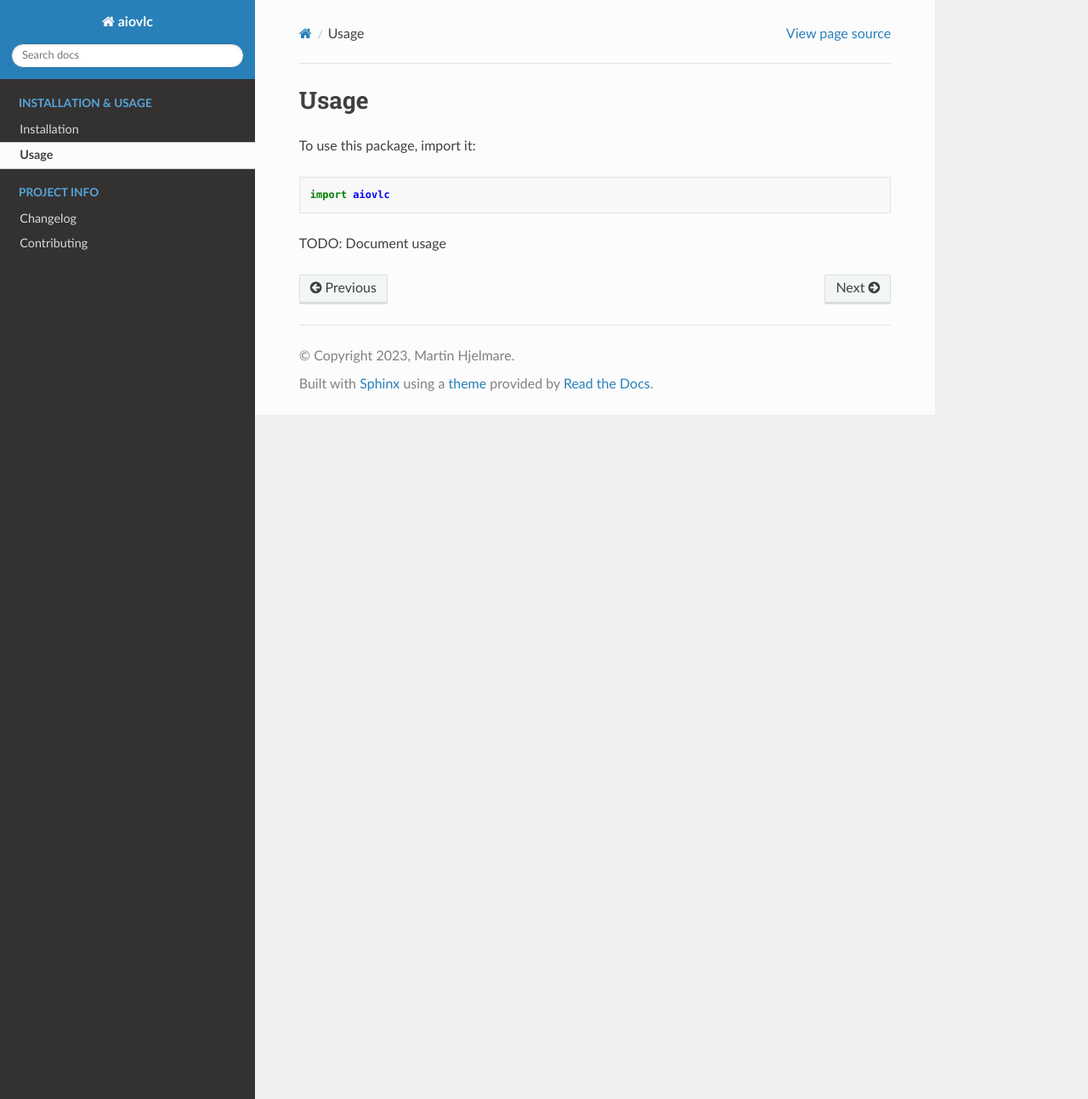
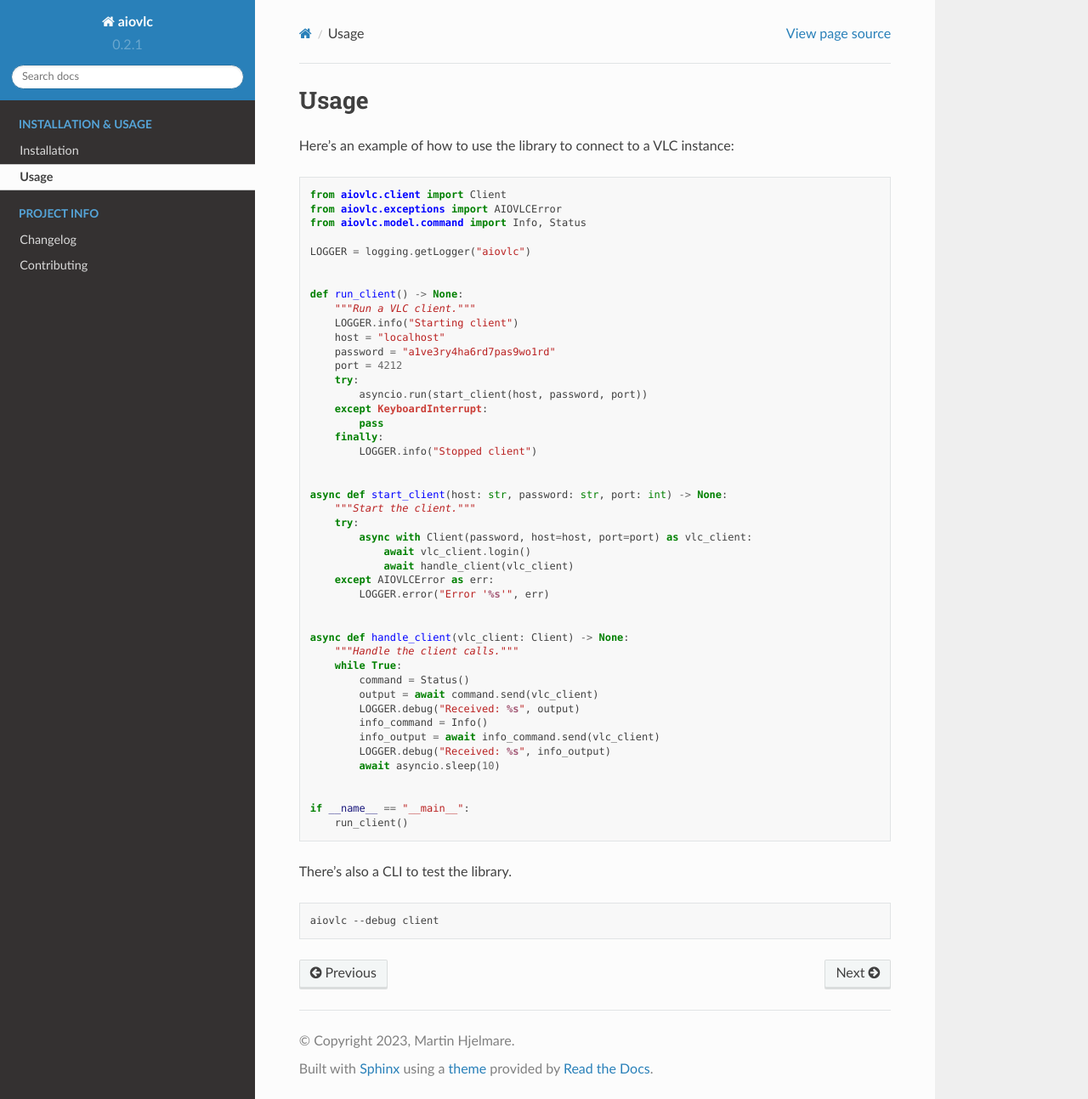
Before and after one commit to MartinHjelmare/aiovlc, a Sphinx documentation site: the page built from docs/usage.md, in a window 1280 px wide and 1293 px high. Shown: the whole window at 85% size. Built offline with Sphinx 7.4.7 and the Read the Docs theme 2.0.0, drawn with Linux system fonts in a browser that asks for light colours.

Commit message:
docs: extend docs (#212)

````diff
--- a/docs/conf.py
+++ b/docs/conf.py
@@ -4,11 +4,13 @@
 
 # -- Project information -----------------------------------------------------
 # https://www.sphinx-doc.org/en/master/usage/configuration.html#project-information
+from aiovlc import __version__
 
 project = "aiovlc"
-copyright = "2023, Martin Hjelmare"
+project_copyright = "2023, Martin Hjelmare"
 author = "Martin Hjelmare"
-release = "0.2.1"
+version = __version__
+release = __version__
 
 # -- General configuration ---------------------------------------------------
 # https://www.sphinx-doc.org/en/master/usage/configuration.html#general-configuration
--- a/docs/usage.md
+++ b/docs/usage.md
@@ -1,9 +1,57 @@
 # Usage
 
-To use this package, import it:
+Here's an example of how to use the library to connect to a VLC instance:
 
 ```python
-import aiovlc
+from aiovlc.client import Client
+from aiovlc.exceptions import AIOVLCError
+from aiovlc.model.command import Info, Status
+
+LOGGER = logging.getLogger("aiovlc")
+
+
+def run_client() -> None:
+    """Run a VLC client."""
+    LOGGER.info("Starting client")
+    host = "localhost"
+    password = "a1ve3ry4ha6rd7pas9wo1rd"
+    port = 4212
+    try:
+        asyncio.run(start_client(host, password, port))
+    except KeyboardInterrupt:
+        pass
+    finally:
+        LOGGER.info("Stopped client")
+
+
+async def start_client(host: str, password: str, port: int) -> None:
+    """Start the client."""
+    try:
+        async with Client(password, host=host, port=port) as vlc_client:
+            await vlc_client.login()
+            await handle_client(vlc_client)
+    except AIOVLCError as err:
+        LOGGER.error("Error '%s'", err)
+
+
+async def handle_client(vlc_client: Client) -> None:
+    """Handle the client calls."""
+    while True:
+        command = Status()
+        output = await command.send(vlc_client)
+        LOGGER.debug("Received: %s", output)
+        info_command = Info()
+        info_output = await info_command.send(vlc_client)
+        LOGGER.debug("Received: %s", info_output)
+        await asyncio.sleep(10)
+
+
+if __name__ == "__main__":
+    run_client()
 ```
 
-TODO: Document usage
+There's also a CLI to test the library.
+
+```sh
+aiovlc --debug client
+```
````
